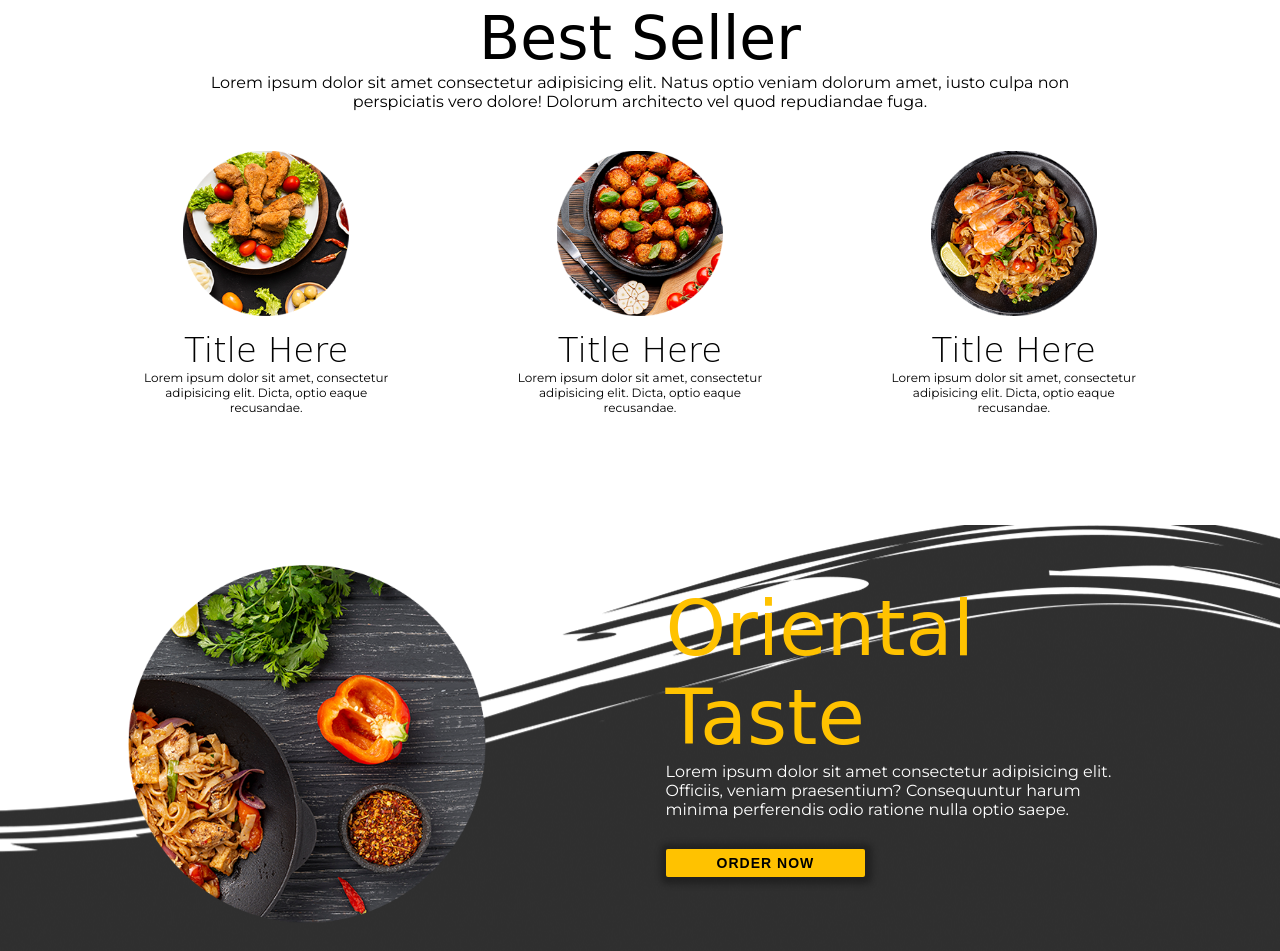
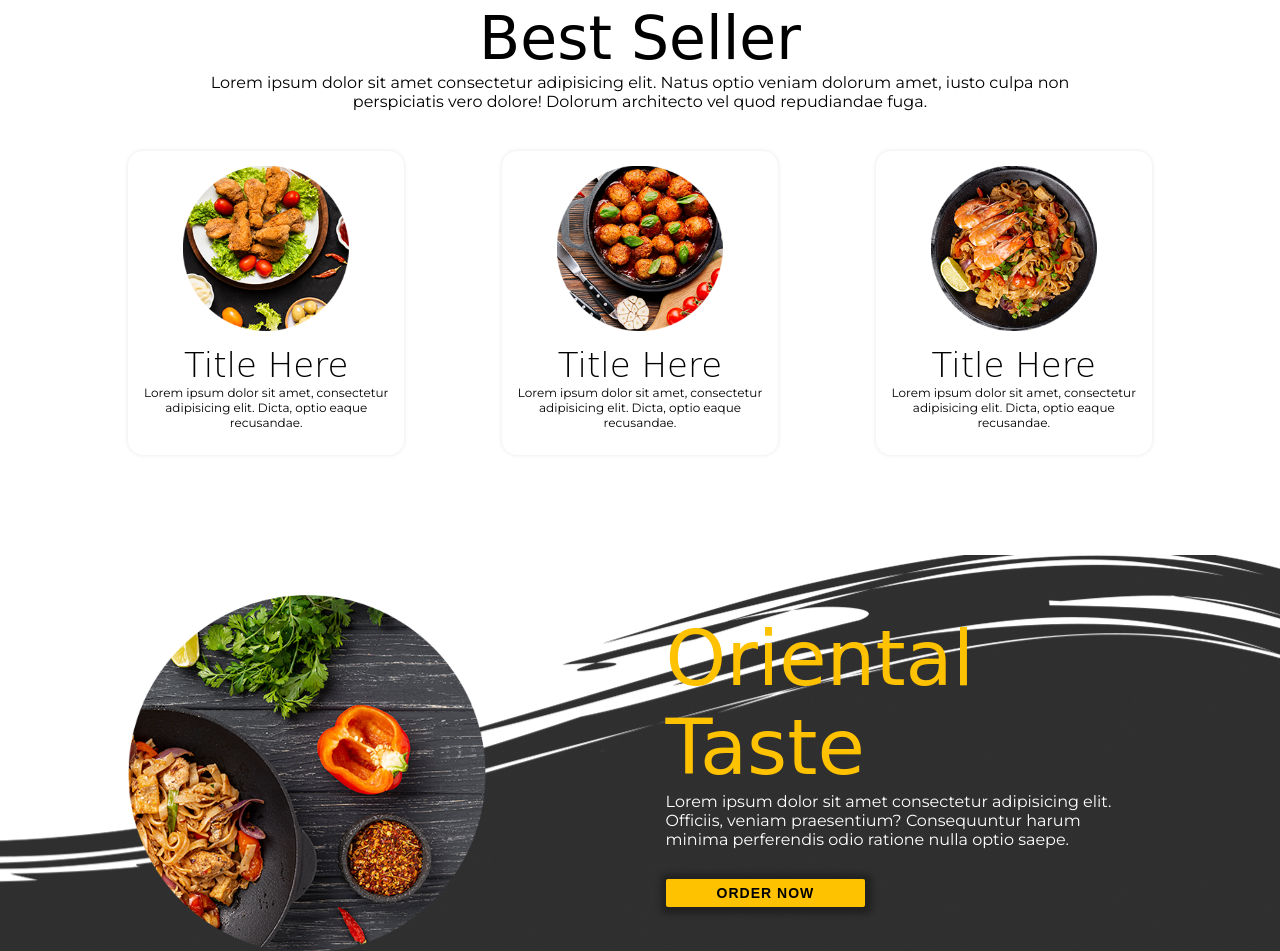
Before and after one commit to MohammadTaha0/PSD-TO-HTML-01, a plain HTML site: page index.html in a window 1280 px wide. Shown: the part 857-1808 px from the top of the page. Drawn offline with nearby package versions, Linux system fonts and the light colour scheme; a web font is replaced by a local one.

Commit message:
Add shadow effetcts and change background of cards on mouse hover

```diff
--- a/assets/css/style.css
+++ b/assets/css/style.css
@@ -287,6 +287,16 @@ nav ul li button {
   flex-direction: column;
   justify-content: center;
   align-items: center;
+  padding: 15px 0px;
+  border-radius: 15px;
+  transition: all .3s ease-in-out;
+  box-shadow: 0px 0px 4px #3030301e;
+}
+.seller .container .seller_cards .seller_card:hover{
+  /* color: var(--light); */
+  box-shadow: 0px 100px 50px #3030306c;
+  background-color: var(--warning);
+  cursor: pointer;
 }
 .seller .container .seller_cards .seller_card .img_box {
   width: 60%;
```
